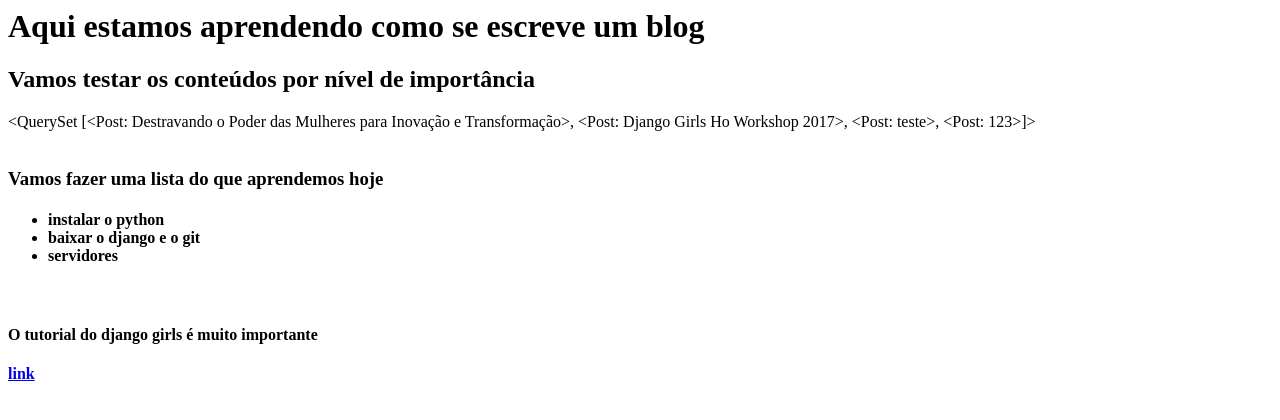
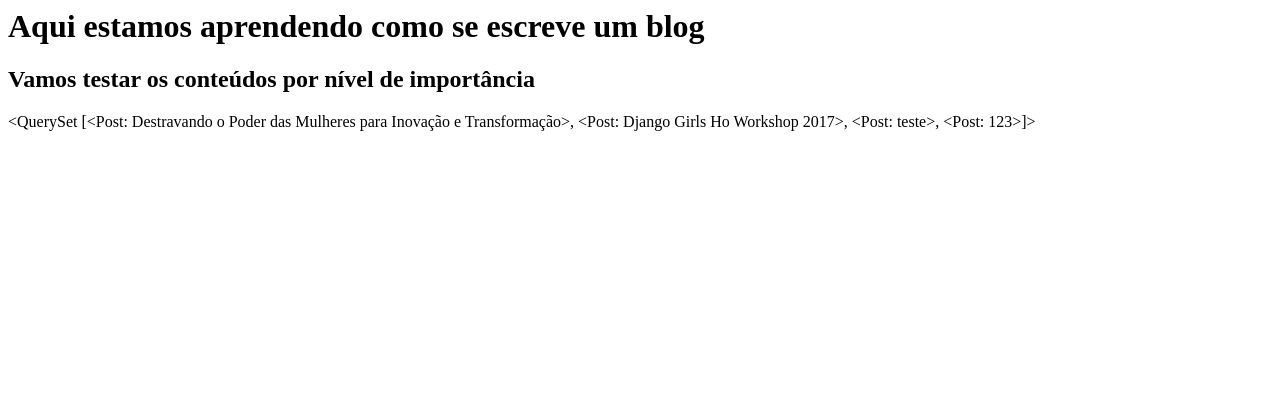
Before and after one commit to thaisgellert/my-first-blog, a Django app: page / in a window 1280 px wide. Shown: the top 420 px of the page. Run offline with Django 3.2, Linux system fonts and the light colour scheme; data comes from the database, SQL or seed files in the repository; both versions use the stored data as it was after the commit.

Commit message:
novas modificacoes querysets

```diff
--- a/blog/templates/blog/post_list.html
+++ b/blog/templates/blog/post_list.html
@@ -2,6 +2,7 @@
         <head>
             <title>Blog teste da Thais</title>
         </head>
+
         <body>
             <div>
                 <h1>Aqui estamos aprendendo como se escreve um blog</h1>
@@ -9,18 +10,8 @@
                 <h2>Vamos testar os conteúdos por nível de importância</h2>
             </div>
 
+
             {{posts}}
-
-
-            <div>
-            </br>
-                <h3>Vamos fazer uma lista do que aprendemos hoje</h3>
-                <h4><ul><li>instalar o python</li><li>baixar o django e o git</li><li>servidores</li></ul></h4>
-        </br>
-                <h4>O tutorial do django girls é muito importante</h4>
-                <h4><a href="http://tutorial.djangogirls.org">link</a></h4>
-
-            </div>
 
 
         </body>
--- a/blog/views.py
+++ b/blog/views.py
@@ -2,7 +2,6 @@ from django.shortcuts import render
 from django.utils import timezone
 from .models import Post
 
-
 def post_list(request):
     posts = Post.objects.filter(published_date__lte=timezone.now()).order_by('published_date')
-    return render(request, 'blog/post_list.html', {'posts':posts})
+    return render(request, 'blog/post_list.html', {'posts': posts})
```
Also changed, not shown: db.sqlite3.
